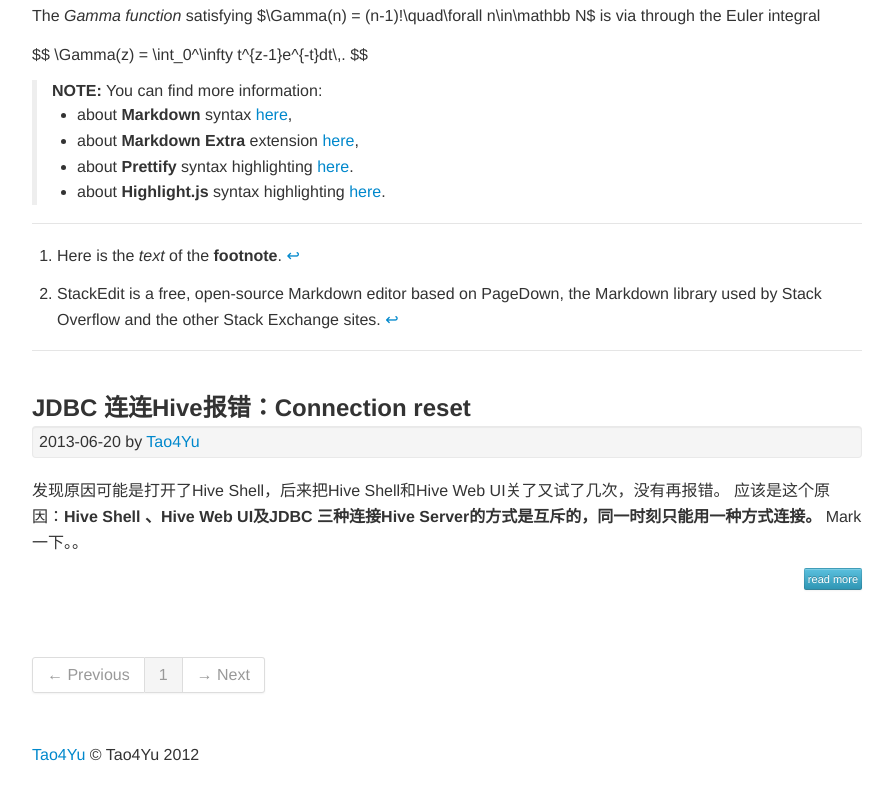
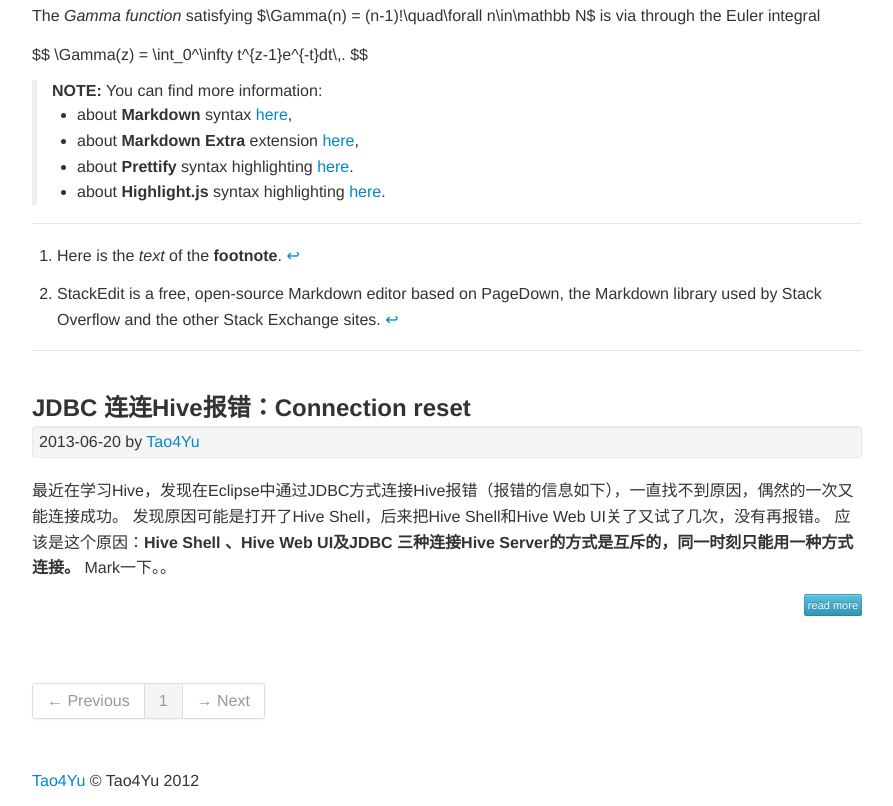
Before and after one commit to tao4yu/tao4yu.github.io, a plain HTML site: page index.html in a window 1280 px wide. Shown: the part 4046-4852 px from the top of the page, without its empty margins (23-916 px from the left). Before the commit the page ends 4826 px from the top, so only its background shows below. Drawn offline with nearby package versions, Linux system fonts and the light colour scheme.

Commit message:
your comments

```diff
--- a/index.html
+++ b/index.html
@@ -268,14 +268,12 @@ by <a class="url fn" href="/author/tao4yu.html">Tao4Yu</a>
 
 
  </div>
-        <div class="summary"><div class="highlight"><pre>     <span class="err">最近在学习</span><span class="n">Hive</span><span class="err">，发现在</span><span class="n">Eclipse</span><span class="err">中通过</span><span class="n">JDBC</span><span class="err">方式连接</span><span class="n">Hive</span><span class="err">报错（报错的信息如下），一直找不到原因，偶然的一次又能连接成功。</span>
-</pre></div>
-
-
-<p>发现原因可能是打开了Hive Shell，后来把Hive Shell和Hive Web UI关了又试了几次，没有再报错。
+        <div class="summary"><p>最近在学习Hive，发现在Eclipse中通过JDBC方式连接Hive报错（报错的信息如下），一直找不到原因，偶然的一次又能连接成功。
+发现原因可能是打开了Hive Shell，后来把Hive Shell和Hive Web UI关了又试了几次，没有再报错。
 应该是这个原因：<strong>Hive Shell 、Hive Web UI及JDBC 三种连接Hive Server的方式是互斥的，同一时刻只能用一种方式连接。</strong>  Mark一下。。 </p>
 <div class="highlight"><pre> <span class="n">java</span><span class="o">.</span><span class="na">sql</span><span class="o">.</span><span class="na">SQLException</span><span class="o">:</span> <span class="n">org</span><span class="o">.</span><span class="na">apache</span><span class="o">.</span><span class="na">thrift</span><span class="o">.</span><span class="na">transport</span><span class="o">.</span><span class="na">TTransportException</span><span class="o">:</span> <span class="n">java</span><span class="o">.</span><span class="na">net</span><span class="o">.</span><span class="na">SocketException</span><span class="o">:</span> <span class="n">Connection</span> <span class="n">reset</span>
-<span class="n">at</span> <span class="n">org</span><span class="o">.</span><span class="na">apache</span><span class="o">.</span><span class="na">hadoop</span><span class="o">.</span><span class="na">hive</span><span class="o">.</span><span class="na">jdbc</span><span class="o">.</span><span class="na">HiveStatement</span><span class="o">.</span><span class="na">executeQuery ...</span></pre></div> <a class="btn btn-info xsmall" href="/problem solve.html">read more</a></div>
+<span class="n">at</span> <span class="n">org</span><span class="o">.</span><span class="na">apache</span><span class="o">.</span><span class="na">hadoop</span><span class="o">.</span><span class="na">hive</span><span class="o">.</span><span class="na">jdbc</span><span class="o">.</span><span class="na">HiveStatement</span><span class="o">.</span><span class="na">executeQuery</span><span class="o">(</span><span class="n">HiveStatement</span><span class="o">.</span><span class="na">java</span><span class="o">:</span><span class="mi">191</span><span class="o">)</span>
+<span class="n">at</span> <span class="n">org</span><span class="o">.</span><span class="na">apache</span><span class="o">.</span><span class="na">hadoop ...</span></pre></div> <a class="btn btn-info xsmall" href="/problem solve.html">read more</a></div>
     </div>
 
 <div class="pagination">
```
Also changed, not shown: author/tao4yu.html (+4 -6 lines), category/tech.html (+2 -5 lines), problem solve.html (+2 -5 lines), tag/hive.html (+2 -5 lines), tag/java.html (+2 -5 lines), tag/jdbc.html (+2 -5 lines).
